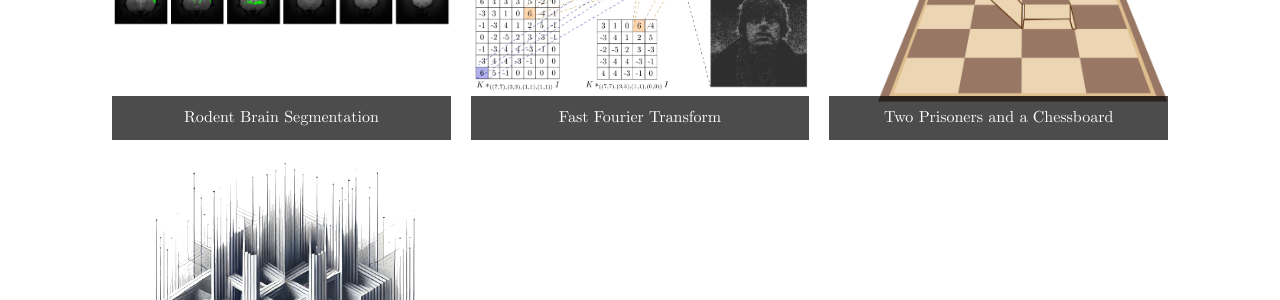
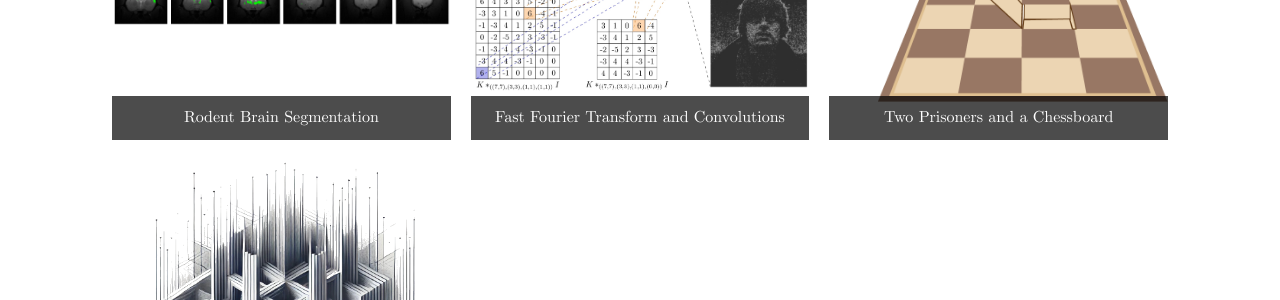
Before and after one commit to RoidaVinci/web, a Jekyll site: the page built from article.md, in a window 1280 px wide. Shown: the part 787-1087 px from the top of the page. Built offline with Jekyll 4.4.1, drawn with Linux system fonts in a browser that asks for light colours.

Commit message:
Update article.md

```diff
--- a/article.md
+++ b/article.md
@@ -41,8 +41,8 @@ permalink: /article/
                     </div>
                     <div class="article-item">
                         <a href="../articles/fft.html">
-                            <img src="../thumbnail/convolucion.jpg" alt="Fast Fourier Transform">
-                            <div class="article-title">Fast Fourier Transform</div>
+                            <img src="../thumbnail/convolucion.jpg" alt="Fast Fourier Transform and Convolutions">
+                            <div class="article-title">Fast Fourier Transform and Convolutions</div>
                         </a>
                     </div>
                     <div class="article-item">
```
